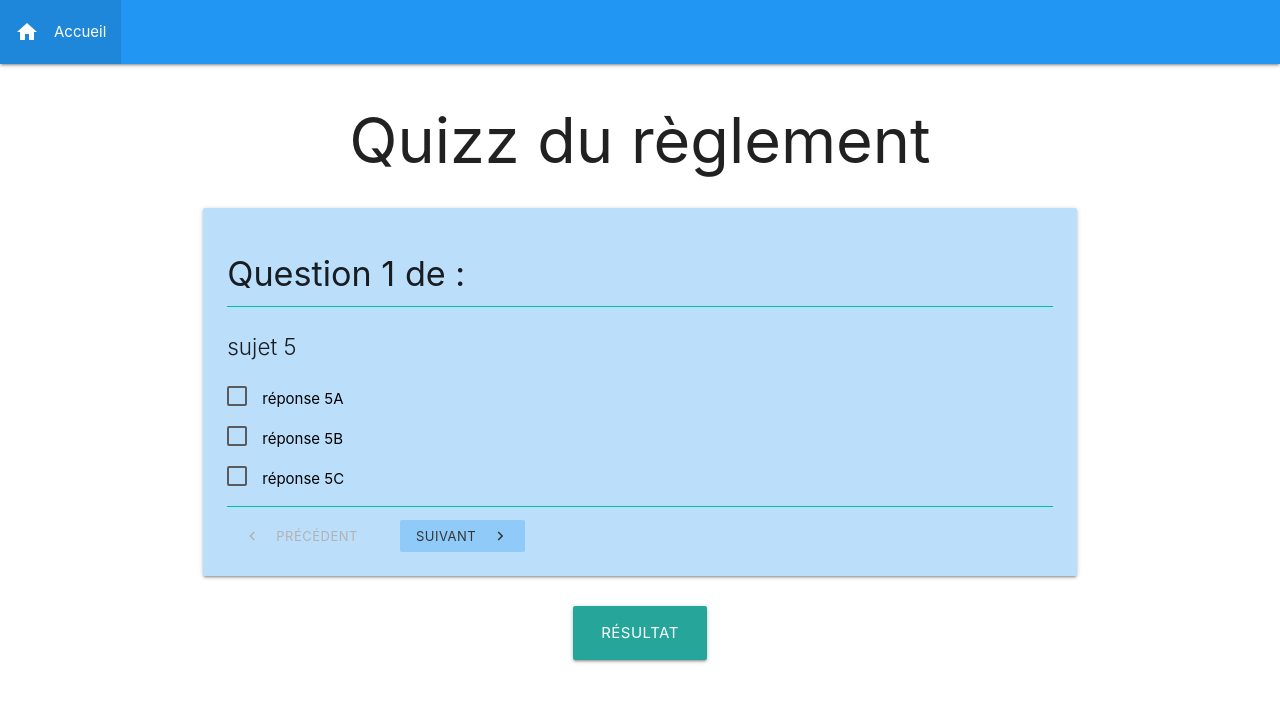
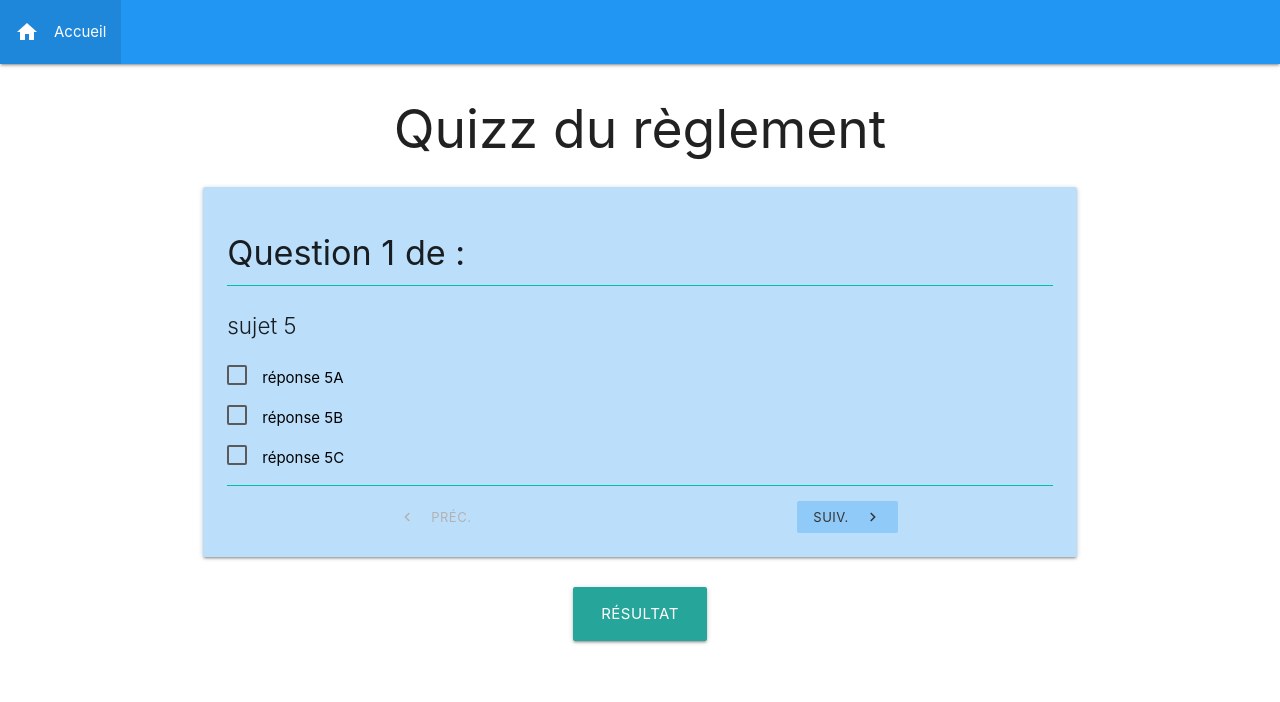
Before and after one commit to gI7DUmmY/quizz, a Vue app: page /qcm in a window 1280 px wide. Shown: the top 702 px of the page. Built offline with nearby package versions, Linux system fonts and the light colour scheme; data requests are answered from the project's data file.

Commit message:
:lipstick: form, titres

```diff
--- a/src/views/Home.vue
+++ b/src/views/Home.vue
@@ -1,14 +1,14 @@
 <template>
   <div class="container">
-    <h1 class="center-align">Quizz du règlement</h1>
+    <h2 class="center-align">Quizz du règlement</h2>
     <form @submit.prevent="submit" v-if="qcm">
       <h4 class="center-align">Choisissez les réglages</h4>
       <div class="center-align">
       <label>Nombre de Questions</label>
-      <input type="number" v-model="qtte" min="1" :max="qcm.length" required>
+      <input type="number" class="center-align" v-model="qtte" min="1" :max="qcm.length" required>
       </div>
 
-      <button type="submit" class="btn">Démarrer</button>
+      <button type="submit" class="btn-large">Démarrer</button>
     </form>
     <div v-else>
       <Preloader />
--- a/src/views/Questions.vue
+++ b/src/views/Questions.vue
@@ -1,6 +1,6 @@
 <template>
   <div class="container">
-    <h1 class="center-align">Quizz du règlement</h1>
+    <h2 class="center-align">Quizz du règlement</h2>
     <div v-if="qcm" class="row">
       <form @submit.prevent="score" @reset.prevent="rejouer" class="col s12">
         <div v-if="joue">
@@ -18,23 +18,29 @@
                 </p>
                 <div class="divider teal accent-4"></div>
 
+                <div id=flex>
+                  <div>
                     <a
                       id="btn-prev"
                       @click="prev"
                       :class="{ disabled: current === 0 }"
                       class="waves-effect waves-light btn-small btn-flat blue lighten-3"
                     >
-                  <i class="material-icons left">chevron_left</i>Précédent
+                      <i class="material-icons left">chevron_left</i>Préc.
                     </a>
+                  </div>
 
+                  <div>
                     <a
                       id="btn-next"
                       @click="next"
                       :class="{ disabled: current === qtte-1 }"
                       class="waves-effect waves-light btn-small btn-flat blue lighten-3"
                     >
-                  <i class="material-icons right">chevron_right</i>Suivant
+                      <i class="material-icons right">chevron_right</i>Suiv.
                     </a>
+                  </div>
+                </div>
               </div>
           </div>
           <button type="submit" class="btn-large">Résultat</button>
@@ -145,13 +151,10 @@ export default {
 form ul {
   font-size: 1.5em;
 }
-#btn-prev {
+#flex {
   margin-top: 1em;
-  margin-right: 1em;
-}
-#btn-next {
-  margin-top: 1em;
-  margin-left: 1em;
+  display: flex;
+  justify-content: space-around;
 }
 button[type="submit"], button[type="reset"] {
   display: block;
```
Lines whose indentation alone changed are shown as unchanged.
